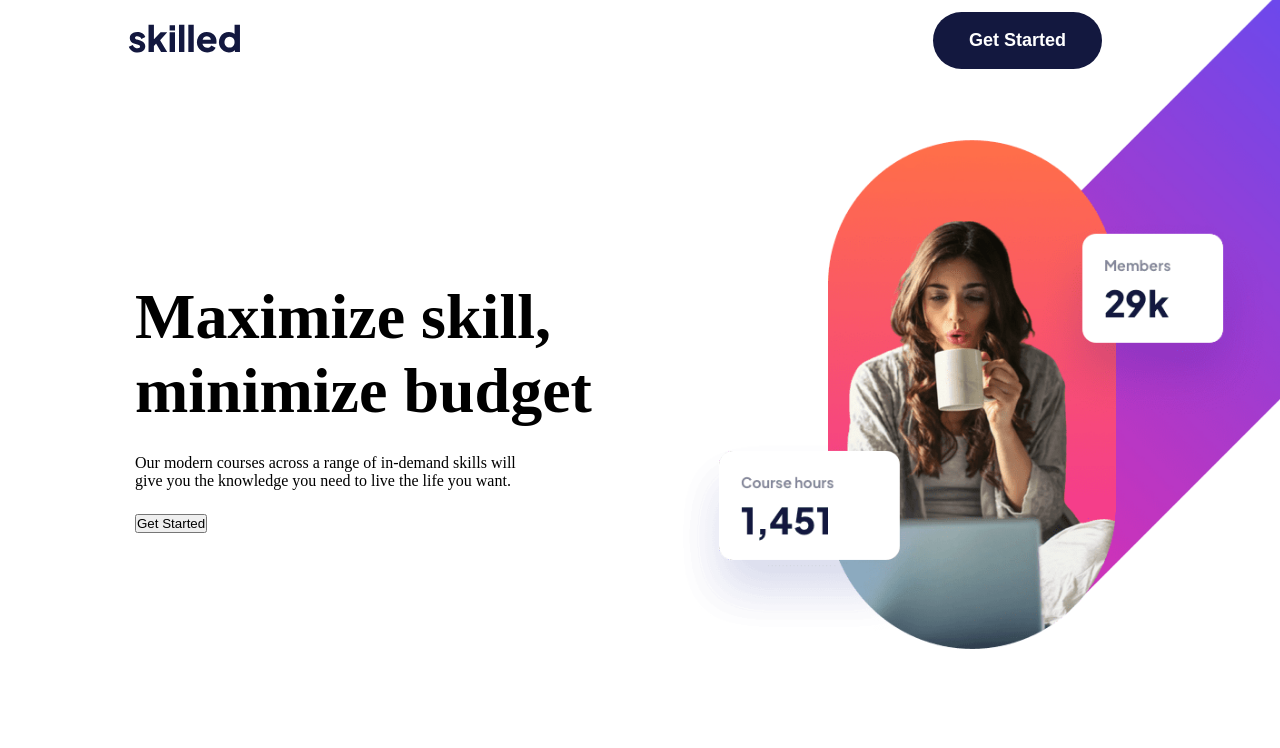
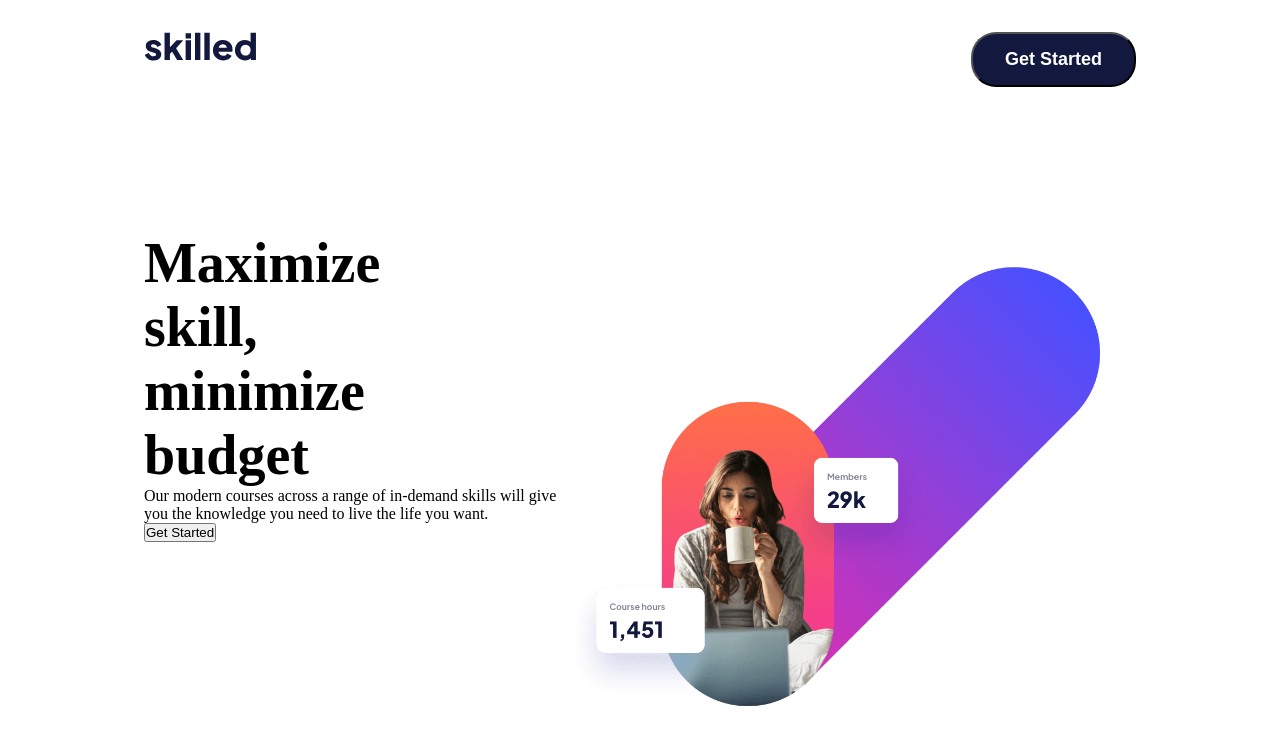
Before and after one commit to gabrieltrt/Skilled-E-learning-Landing-Page, a plain HTML site: page starter-code/index.html in a window 1280 px wide. Drawn offline with Linux system fonts and the light colour scheme.

Commit message:
Version 1.0

```diff
--- a/starter-code/index.html
+++ b/starter-code/index.html
@@ -12,11 +12,13 @@
   <header>
     <nav class="nav-menu container">
         <a class="header-logo" href="#">
-          <img src="./assets/logo-dark.svg" alt=""></a>
+          <img src="./assets/logo-dark.svg" alt="">
+        </a>
         <button class="header-btn" >Get Started</button>
     </nav>
   </header>
-  <section class="hero">
+  <main class="main-content">
+    <section class="main-section">
       <div class="hero-container container">
         <div class="hero-content">
           <h1> Maximize skill, minimize budget</h1>
@@ -29,9 +31,10 @@
             <source media="(min-width: 768px)" srcset="assets/image-hero-tablet.png">
             <img src="./assets/image-hero-mobile.webp" alt="">
           </picture>
+    </section>
       </div>
     </div>
-  </section>
+  </main>
   <!-- <main class="main-container">
     <section class="section1">
       <div class="title">
@@ -91,7 +94,7 @@
       <img src="" alt="">
       <button>Get Started</button>
     </div>
-  </footer> -->
+  </footer>
 
 
 
@@ -103,4 +106,4 @@
 
 
 </body>
-</html>
+</html> -->
--- a/starter-code/style.css
+++ b/starter-code/style.css
@@ -4,79 +4,39 @@
   box-sizing: border-box;
 }
 
-header {
-  position: absolute;
-  width: 100%;
-  z-index: 1;
+nav {
+  display: flex;
+  text-align: center;
+  justify-content: space-between;
+  margin-top: 2em;
 }
 
-.nav-menu {
-  display: flex;
-  justify-content: space-between;
-  align-items: center;
-  height: 80px;
-  padding: 0 8em;
-}
-.nav-menu button {
+.header-btn {
+  font-size: 1.125rem;
+  font-weight: 700;
   background-color: #13183F;
   color: #FFFFFF;
-  padding: 1em 2em;
-  border: none;
-  font-size: 1.125rem;
-  font-weight: 700;
-  border-radius: 30px;
-  margin-right: 50px;
+  border-radius: 25px;
+  width: 165px;
+  height: 55px;
 }
-.hero {
-  overflow: hidden;
+
+.container {
+  margin-left: 9em;
+  margin-right: 9em;
 }
-.hero-container{
-  display:flex;
-  align-items: center;
-  justify-content: center;
-  margin-left: auto;
-  margin-right: auto;
+
+.hero-content h1 {
+font-size: 3.5rem;
+max-width: 50%;
 }
-@media (min-width: 768px){
-  .hero-container {
-      padding-top: 75px;
-      padding-bottom: 188px;
-      position: relative;
-  }
+
+.hero-container {
+  display: flex;
+  padding-top: 9em;
 }
-.hero-content{
-  margin-top: -15%;
-  width: 50%;
+
+.hero-container img {
+  width: 100%;
+  object-fit: contain;
 }
-.hero-content h1{
-  font-size: 4rem;
-  font-weight: 800;
-  max-width: 326px;
-}
-.hero-content p{
-  max-width: 400px;
-  padding: 26px 0 24px;
-}
-@media (min-width: 992px){
-  .hero-content h1{
-    max-width: 500px;
-  }
-  .hero__content p {
-    max-width: 445px;
-    padding: 29px 0 40px;
-  }
-}
-.hero-img {
-  max-width: 370px;
-  align-self: center;
-}
-.hero-img img{
-  z-index: 1;
-  width: 950px;
-  height: 100%;
-  object-fit: contain;
-  position: relative;
-  left: 100%;
-  top: -220px;
-  transform: translateX(-50%);
-}
```
Lines whose indentation alone changed are shown as unchanged.
